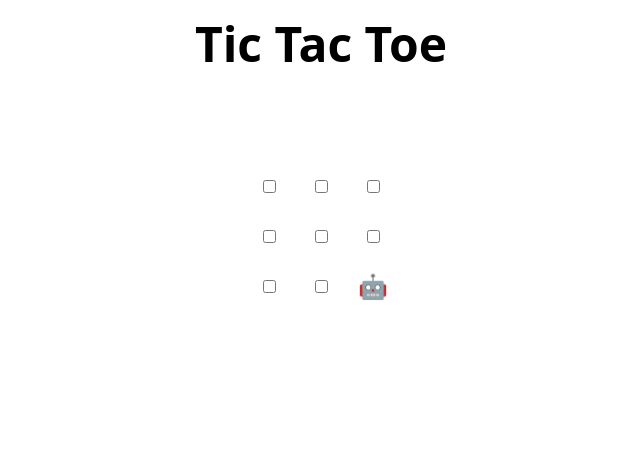
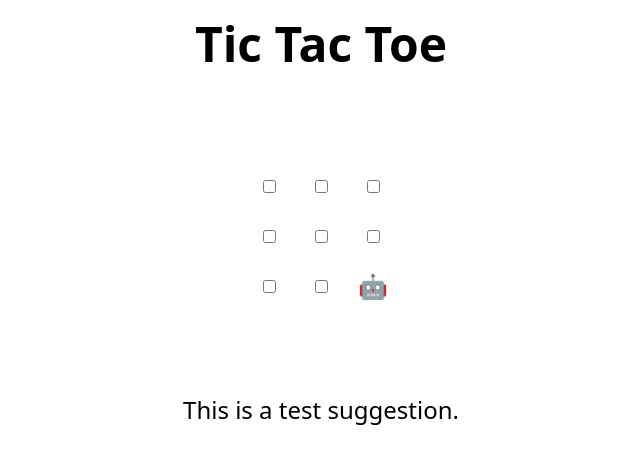
Before and after one commit to juliakrebs-doctolib/skills-review-pull-requests, a plain HTML site: page index.html in a window 1280 px wide. Shown: the whole page, without its empty margins (319-959 px from the left). Drawn offline with Linux system fonts and the light colour scheme.

Commit message:
Update index.html
This is a test description.

```diff
--- a/index.html
+++ b/index.html
@@ -48,7 +48,7 @@
 </table>
 
 <h2 hidden>Game over, refresh to play again 🧑‍💻 🤖!</h2>
-
+This is a test suggestion.
 <script>
   // Initialization
   const boxes = Array.from(document.querySelectorAll("td"));
```
